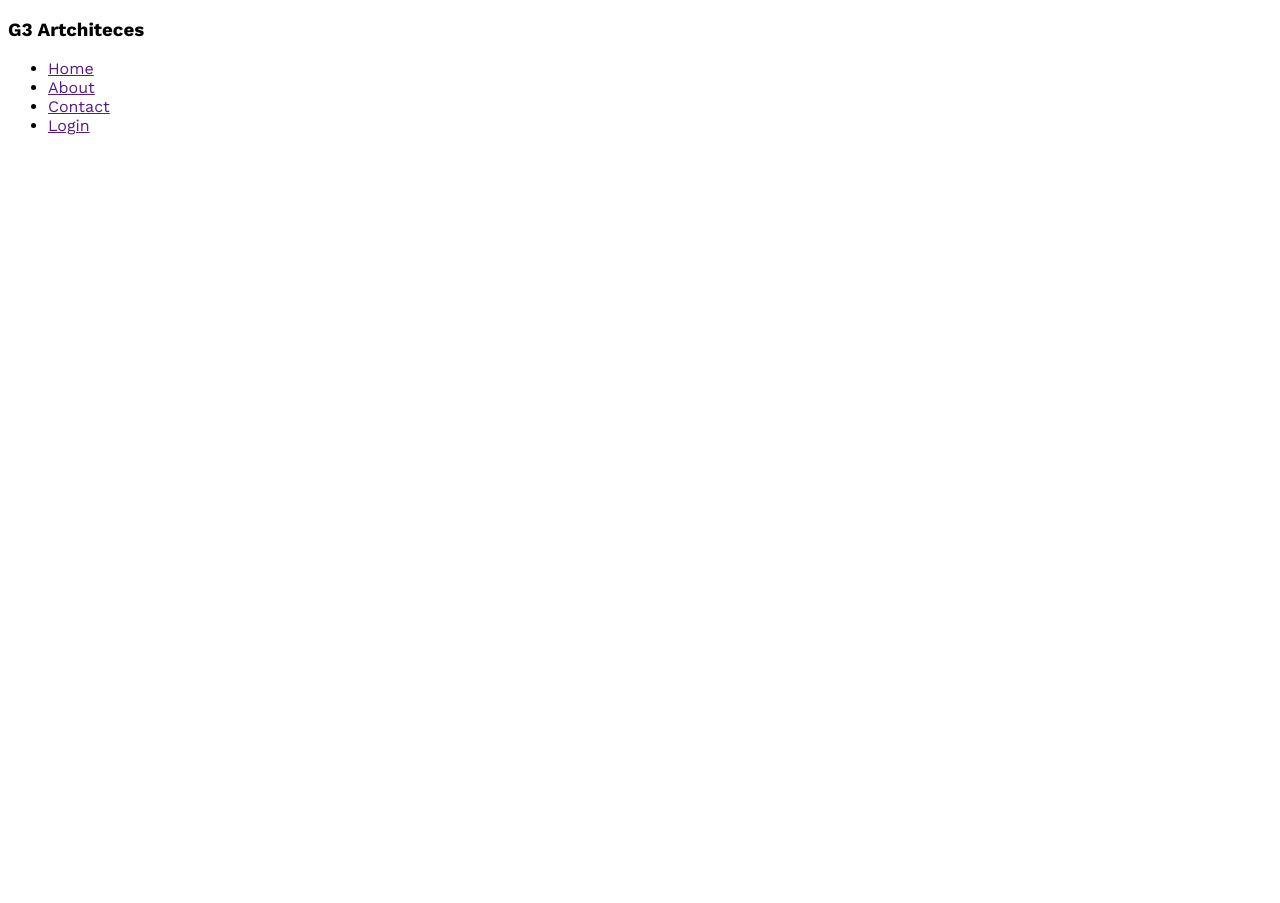
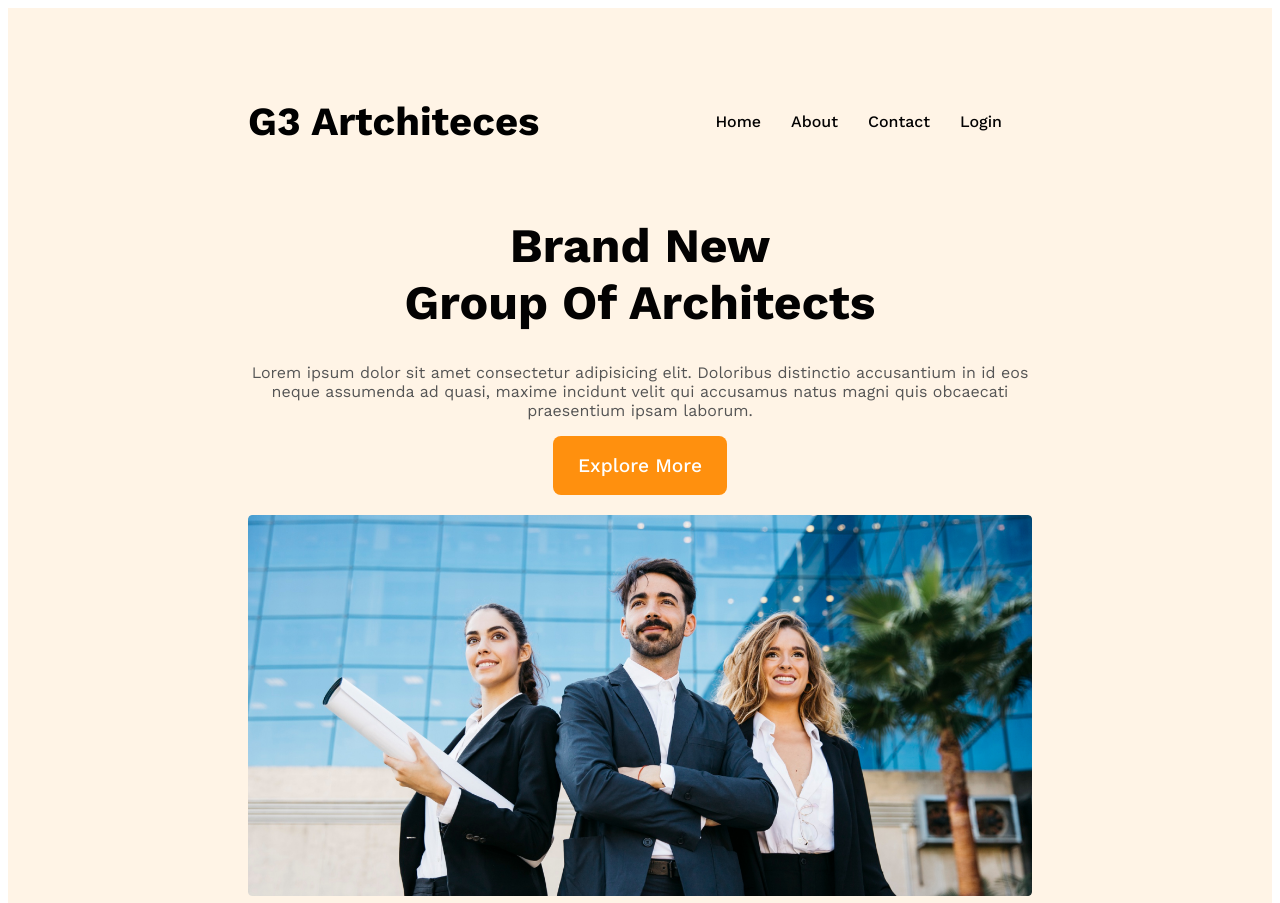
Before and after one commit to sayemRhaman/first-responsive-web, a plain HTML site: page index.html in a window 1280 px wide. Shown: the top 903 px of the page. Before the commit the page ends 800 px from the top, so only its background shows below. Drawn offline with nearby package versions, Linux system fonts and the light colour scheme.

Commit message:
finished the header section

```diff
--- a/index.html
+++ b/index.html
@@ -9,7 +9,7 @@
 <body>
        <header>
           <nav>
-               <h3>G3 Artchiteces</h3>
+               <h3 class="nav-title">G3 Artchiteces</h3>
 
                <ul>
                   <li><a href="">Home</a></li>
@@ -18,6 +18,17 @@
                   <li><a href="">Login</a></li>
                </ul>
           </nav>
+
+          <div class="banner">
+               <div class="banner-contant">
+                     <h1 class="banner-title">Brand New <br> Group Of Architects</h1>
+                     <p class="banner-disc">
+                        Lorem ipsum dolor sit amet consectetur adipisicing elit. Doloribus distinctio accusantium in id eos neque assumenda ad quasi, maxime incidunt velit qui accusamus natus magni quis obcaecati praesentium ipsam laborum.
+                     </p>
+                     <button class="btn-praimery"> Explore More </button>
+               </div>
+                 <img src="images/banner.png">
+          </div>
        </header>
 
        <main>
--- a/style.css
+++ b/style.css
@@ -3,3 +3,95 @@
  *{
     font-family: 'Work Sans', sans-serif;
  }
+.btn-praimery{
+    background-color: #ff900e;
+    border: none;
+    padding: 18px 25px;
+    border-radius: 8px;
+    color:#fff;
+    font-size: 1.2rem;
+    font-weight: 500;
+    cursor: pointer;
+}
+
+ header{
+    background-color: #ff900e1a;
+    padding: 50px 240px;
+ }
+ nav{
+    display: flex;
+    justify-content: space-between;
+    align-items: center;
+ }
+ .nav-title{
+    font-size: 2.5rem;
+ }
+ nav > ul{
+    display: flex;
+ }
+ nav li{
+    list-style: none;
+    margin-right: 30px;
+    font-size: 1rem;
+    font-weight: 500;
+ }
+ nav a{
+    text-decoration: none;
+    color:#030202;
+ }
+ .banner-contant{
+    max-width: 800px;
+    text-align: center;
+    margin: 0 auto;
+ }
+ .banner-title{
+    font-size: 3rem;
+    font-weight: 700;
+    color:#030202;
+ }
+ .banner-disc{
+    color: #555;
+ }
+.banner img{
+    width: 100%;
+    margin-top: 20px;
+}
+
+
+
+
+
+
+
+
+
+
+
+
+/*------------responsive-----------------*/
+@media screen and (max-width:576px) {
+    header{
+        padding: 20px;
+     }
+     nav{
+        flex-direction: column;
+     }
+}
+
+@media screen and (min-width:576px) and (max-width:992px) {
+    header{
+        padding: 50px;
+     }
+     nav{
+        flex-direction: column;
+     }
+}
+
+@media screen and (min-width:992px) and (max-width:1200px) {
+    header{
+        padding: 80px;
+     }
+     nav{
+        flex-direction: column;
+     }
+}
```
